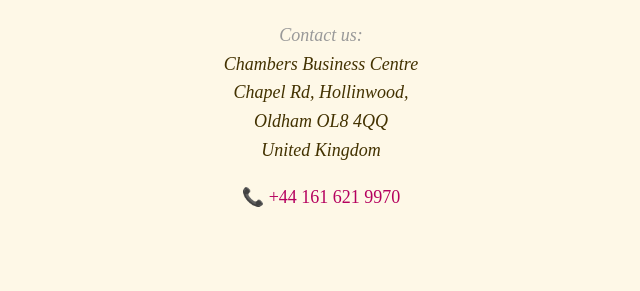
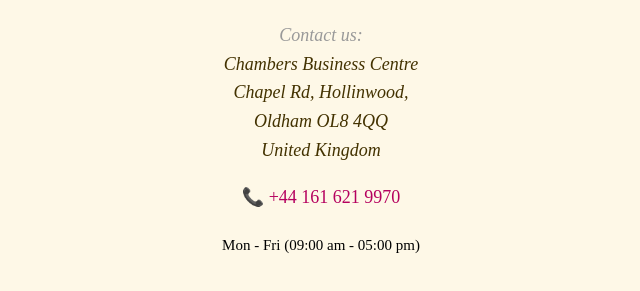
Before and after one commit to mohdovais/gocraftic, a plain HTML site: page index.html in a window 1280 px wide. Shown: the part 129-420 px from the top of the page, without its empty margins (319-959 px from the left). Drawn offline with Linux system fonts and the light colour scheme; a web font is replaced by a local one.

Commit message:
added time

```diff
--- a/index.html
+++ b/index.html
@@ -51,7 +51,9 @@
         Oldham OL8 4QQ<br/>
         United Kingdom
     </address>
+
     <a class="tel" href="tel:+441616219970">+44 161 621 9970</a>
+    <small>Mon - Fri (09:00 am - 05:00 pm)</small>
 </body>
 
 </html>
```
